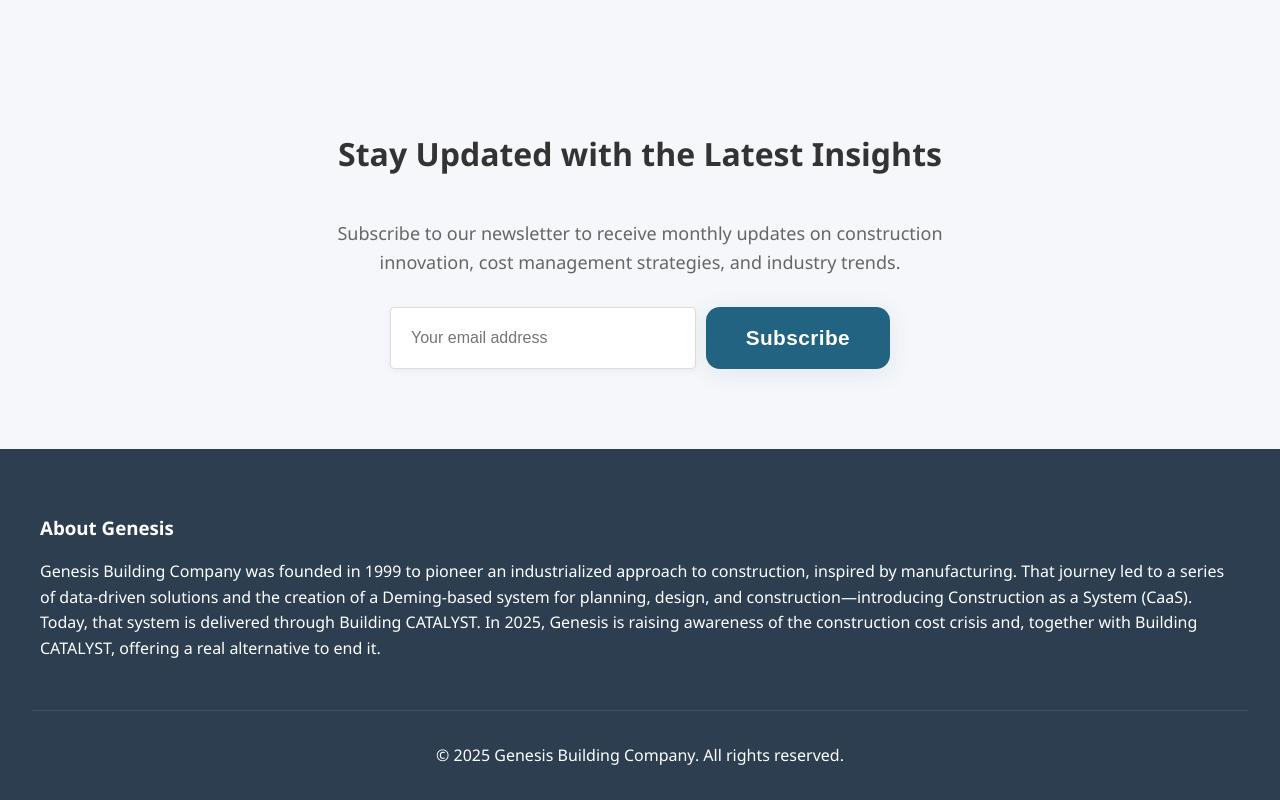
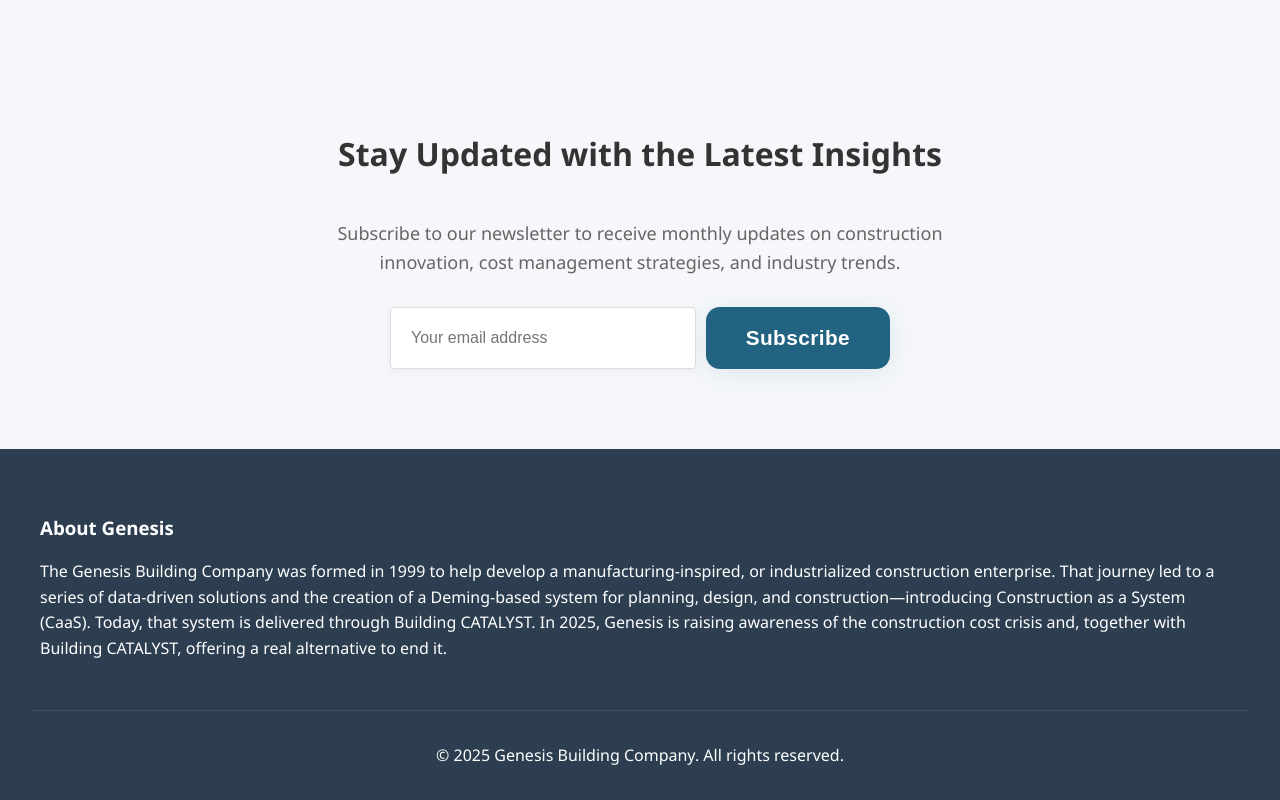
Before and after one commit to jschwander/genesis-website, a website: page blog.html in a window 1280 px wide. Shown: the part 862-1662 px from the top of the page. Drawn offline with Linux system fonts and the light colour scheme; no server answers.

Commit message:
blogpage

```diff
--- a/blog.html
+++ b/blog.html
@@ -60,7 +60,7 @@
         <div class="footer-content">
             <div class="footer-section">
                 <h3>About Genesis</h3>
-                <p>Genesis Building Company was founded in 1999 to pioneer an industrialized approach to construction, inspired by manufacturing. That journey led to a series of data-driven solutions and the creation of a Deming-based system for planning, design, and construction—introducing Construction as a System (CaaS). Today, that system is delivered through Building CATALYST. In 2025, Genesis is raising awareness of the construction cost crisis and, together with Building CATALYST, offering a real alternative to end it.</p>
+                <p>The Genesis Building Company was formed in 1999 to help develop a manufacturing-inspired, or industrialized construction enterprise. That journey led to a series of data-driven solutions and the creation of a Deming-based system for planning, design, and construction—introducing Construction as a System (CaaS). Today, that system is delivered through Building CATALYST. In 2025, Genesis is raising awareness of the construction cost crisis and, together with Building CATALYST, offering a real alternative to end it.</p>
             </div>
 
         </div>
```
